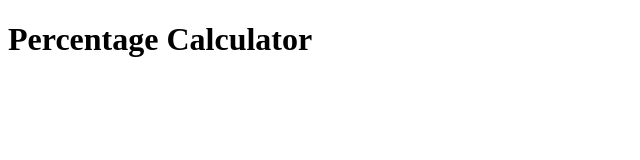
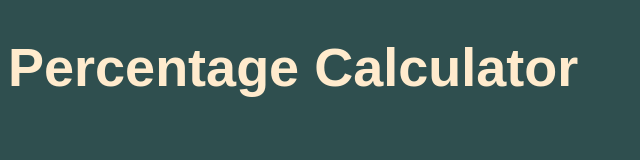
Before and after one commit to EDGENortheastern/gh-pages, a plain HTML site: page index.html in a window 1280 px wide. Shown: the whole page, without its empty margins (0-640 px from the left). Drawn offline with Linux system fonts and the light colour scheme.

Commit message:
Adds initial css

```diff
--- /dev/null
+++ b/index.css
@@ -0,0 +1,14 @@
+* {
+    box-sizing: border-box;
+    font-family: Arial, Helvetica, sans-serif;
+    font-size: large;
+}
+
+body {
+    background-color: darkslategray;
+}
+
+h1 {
+    color: blanchedalmond;
+    font-size: 3rem;
+}
--- a/index.html
+++ b/index.html
@@ -4,6 +4,7 @@
     <meta charset="UTF-8">
     <meta http-equiv="X-UA-Compatible" content="IE=edge">
     <meta name="viewport" content="width=device-width, initial-scale=1.0">
+    <link rel="stylesheet" href="index.css">
     <title>Percentage Calculator</title>
 </head>
 <body>
```
